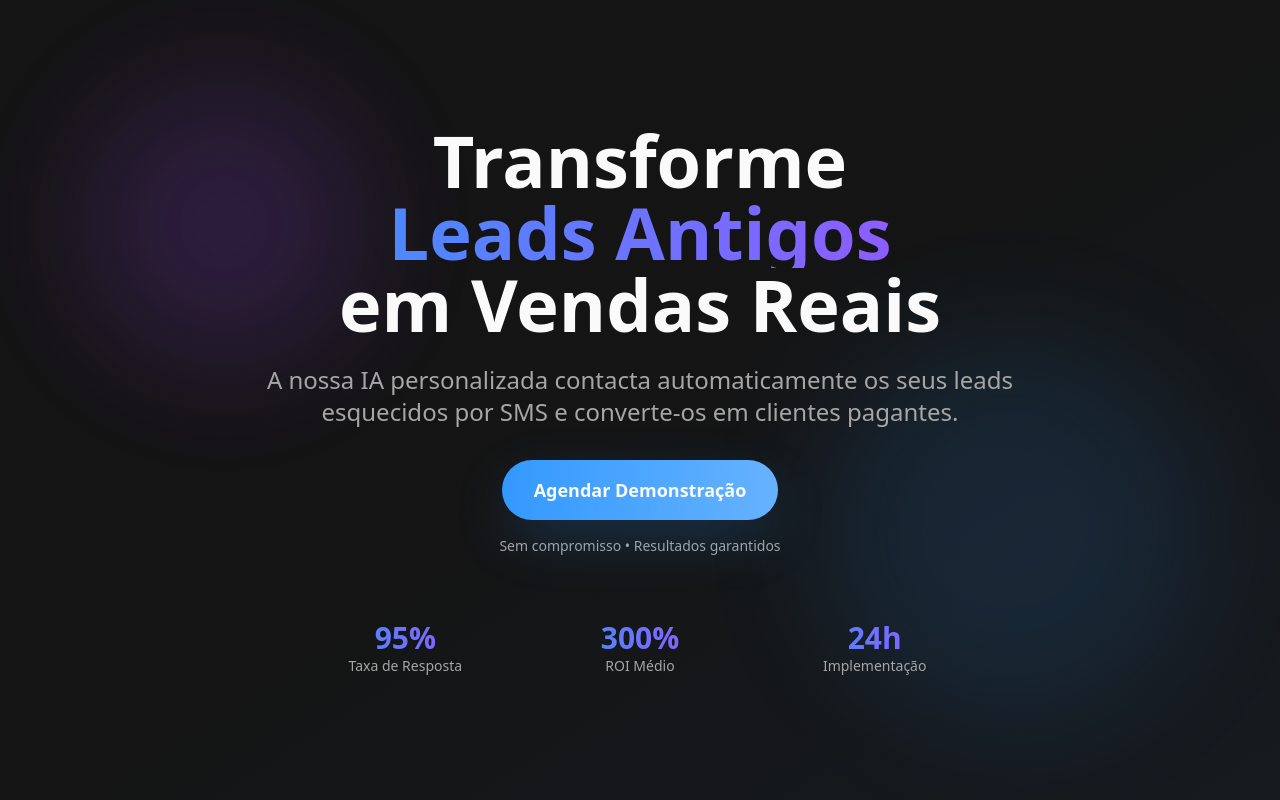
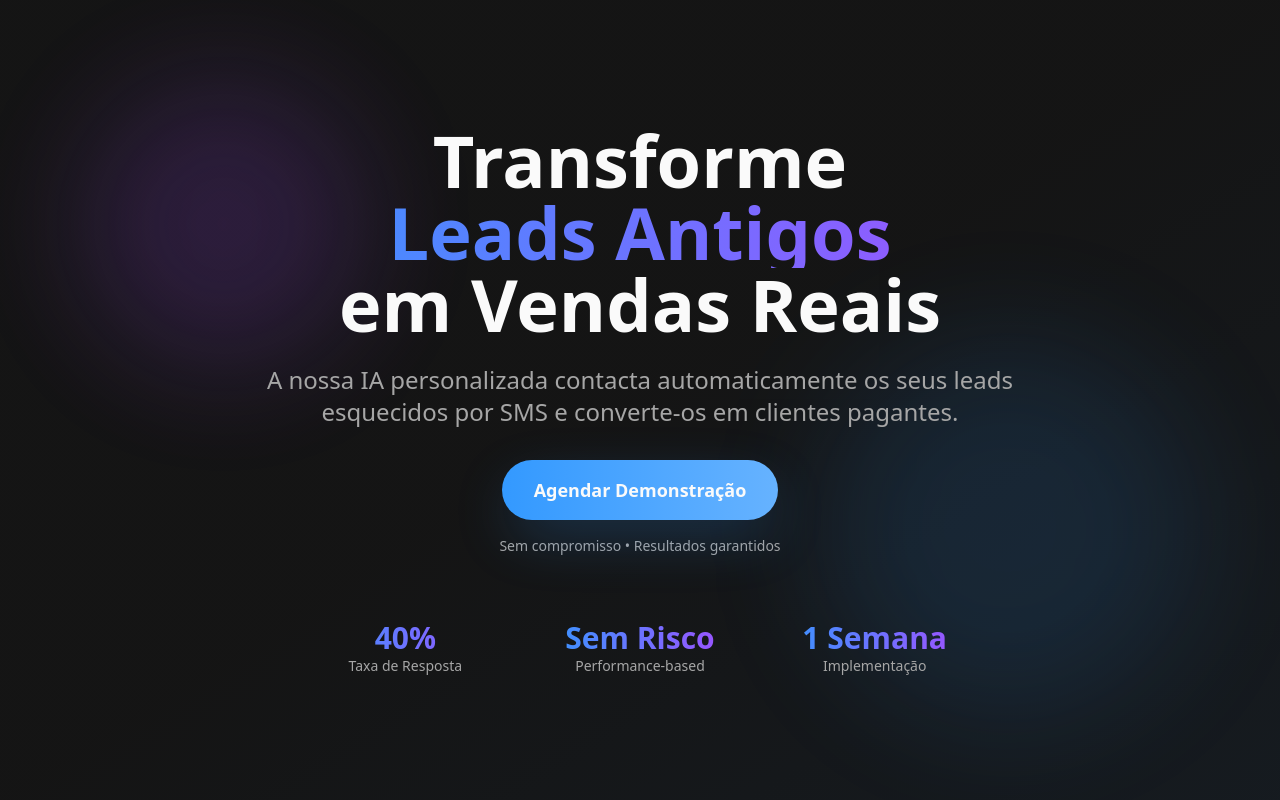
Before and after one commit to glcleao/fronteraai, a React (Vite) app: page / in a window 1280 px wide. Shown: the top 800 px of the page. Built offline with nearby package versions, Linux system fonts and the light colour scheme.

Commit message:
Visual edit in Lovable
Edited UI in Lovable

```diff
--- a/src/components/Hero.tsx
+++ b/src/components/Hero.tsx
@@ -1,14 +1,10 @@
 import { useState, useEffect } from 'react';
-
 const Hero = () => {
   const [isVisible, setIsVisible] = useState(false);
-
   useEffect(() => {
     setIsVisible(true);
   }, []);
-
-  return (
-    <section className="relative min-h-screen flex items-center justify-center overflow-hidden bg-gradient-to-br from-background via-background to-primary/5">
+  return <section className="relative min-h-screen flex items-center justify-center overflow-hidden bg-gradient-to-br from-background via-background to-primary/5">
       {/* Background Effects */}
       <div className="absolute inset-0 bg-[radial-gradient(ellipse_at_center,_var(--primary)_0%,_transparent_50%)] opacity-10" />
       <div className="absolute top-20 left-20 w-72 h-72 bg-accent/20 rounded-full blur-3xl animate-pulse" />
@@ -41,22 +37,20 @@ const Hero = () => {
           {/* Stats */}
           <div className={`grid grid-cols-3 gap-8 mt-16 max-w-2xl mx-auto transition-all duration-1000 delay-500 ${isVisible ? 'opacity-100 translate-y-0' : 'opacity-0 translate-y-8'}`}>
             <div className="text-center">
-              <div className="text-3xl font-bold text-gradient">95%</div>
+              <div className="text-3xl font-bold text-gradient">40%</div>
               <div className="text-sm text-muted-foreground">Taxa de Resposta</div>
             </div>
             <div className="text-center">
-              <div className="text-3xl font-bold text-gradient">300%</div>
-              <div className="text-sm text-muted-foreground">ROI Médio</div>
+              <div className="text-3xl font-bold text-gradient">Sem Risco</div>
+              <div className="text-sm text-muted-foreground">Performance-based</div>
             </div>
             <div className="text-center">
-              <div className="text-3xl font-bold text-gradient">24h</div>
+              <div className="text-3xl font-bold text-gradient">1 Semana</div>
               <div className="text-sm text-muted-foreground">Implementação</div>
             </div>
           </div>
         </div>
       </div>
-    </section>
-  );
+    </section>;
 };
-
 export default Hero;
```
